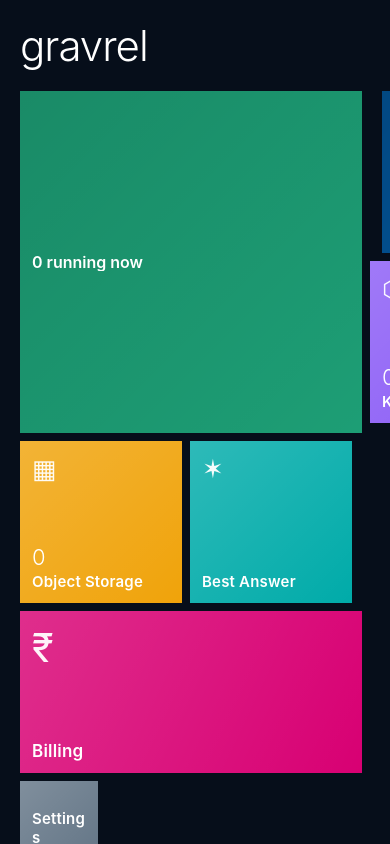
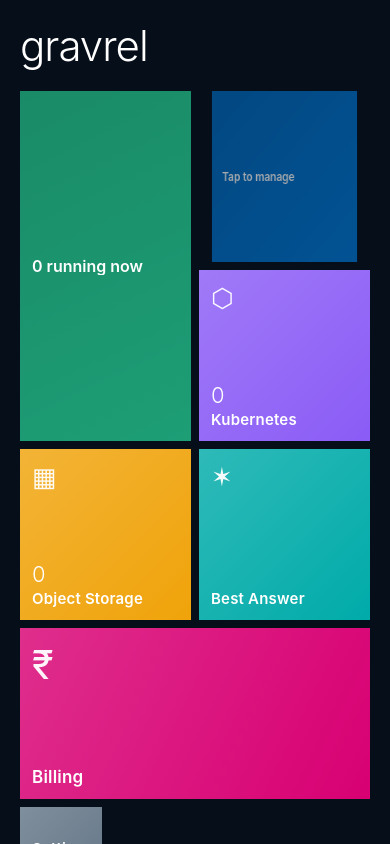
Before and after one commit to babritb-bot/gravrel-expo, a React Native app: screen /Home in a window 390 px wide. Built offline with nearby package versions, Linux system fonts and the light colour scheme; no server answers.

Commit message:
fix: tile grid was overflowing off-screen on narrower Android phones - tile dimensions now calculated from real device width instead of hardcoded pixels, guaranteeing all tiles fit on any screen size

```diff
--- a/app.json
+++ b/app.json
@@ -16,13 +16,19 @@
         "backgroundImage": "./assets/android-icon-background.png",
         "monochromeImage": "./assets/android-icon-monochrome.png"
       },
-      "predictiveBackGestureEnabled": false
+      "predictiveBackGestureEnabled": false,
+      "package": "com.gravrel.gravrelexpo"
     },
     "web": {
       "favicon": "./assets/favicon.png"
     },
     "plugins": [
       "expo-status-bar"
-    ]
+    ],
+    "extra": {
+      "eas": {
+        "projectId": "08bc64e4-9096-42d9-abc7-aa7ba147c4f7"
+      }
+    }
   }
 }
--- a/src/theme.ts
+++ b/src/theme.ts
@@ -1,31 +1,31 @@
+import { Dimensions } from 'react-native';
+
 // GravRel Metro Theme — genuine Windows 10 Mobile design language.
 // Flat, sharp-cornered tiles. Bold accent colors per service.
-// Dark canvas. Confident, oversized typography. No shadows, no
-// rounded corners — Metro's whole identity was flatness and color.
+// Dark canvas. Confident, oversized typography.
+//
+// Tile sizes are calculated from the REAL device screen width, not
+// hardcoded pixels — this is what makes the grid actually fit on
+// every phone, narrow or wide, instead of overflowing off-screen.
 
 export const METRO = {
-  background: '#060E1A',   // deep near-black canvas
-  surface: '#0A1628',      // slightly lifted surface (rare use)
+  background: '#060E1A',
+  surface: '#0A1628',
   textPrimary: '#FFFFFF',
   textSecondary: '#94A3B8',
   textMuted: '#4B5563',
 
-  // Real Metro-style accent palette — each service gets its own
-  // saturated, distinct tile color, same way Windows Phone assigned
-  // Mail=blue, Photos=purple, Store=orange, etc.
   accents: {
-    green: '#1D9E75',    // GravRel primary — VMs
-    blue: '#0078D7',     // Databases (genuine Windows Phone blue)
-    purple: '#8B5CF6',   // Kubernetes
-    amber: '#F0A30A',    // Storage (genuine Windows Phone amber/gold)
-    teal: '#00ABA9',     // Best Answer (genuine Windows Phone teal)
-    magenta: '#D80073',  // Billing (genuine Windows Phone magenta)
-    gray: '#647687',     // Settings (genuine Windows Phone steel/gray)
+    green: '#1D9E75',
+    blue: '#0078D7',
+    purple: '#8B5CF6',
+    amber: '#F0A30A',
+    teal: '#00ABA9',
+    magenta: '#D80073',
+    gray: '#647687',
   },
 
   spacing: { xs: 4, sm: 8, md: 12, lg: 20, xl: 28, xxl: 40 },
-
-  // Metro used NO rounded corners — sharp edges are core to the identity
   radius: 0,
 
   fontSizes: {
@@ -47,10 +47,24 @@ export const METRO = {
 
 export type TileSize = 'small' | 'medium' | 'wide' | 'large';
 
-// Real Metro tile dimensions, proportional to a 2-column base grid
-export const TILE_DIMENSIONS: Record<TileSize, { width: number; height: number }> = {
-  small:  { width: 78,  height: 78 },
-  medium: { width: 162, height: 162 },
-  wide:   { width: 342, height: 162 },
-  large:  { width: 342, height: 342 },
-};
+// Real, responsive tile grid math. A "column unit" is half the
+// available content width (screen width minus side padding and the
+// gap between columns). Every tile size is built from that one real
+// number, so the whole grid always fits — 360dp phone or 430dp phone.
+function calculateTileDimensions() {
+  const screenWidth = Dimensions.get('window').width;
+  const sidePadding = METRO.spacing.lg; // matches HomeScreen's scroll padding
+  const gap = METRO.spacing.sm;
+
+  const contentWidth = screenWidth - sidePadding * 2;
+  const colUnit = (contentWidth - gap) / 2;
+
+  return {
+    small:  { width: (colUnit - gap) / 2, height: (colUnit - gap) / 2 },
+    medium: { width: colUnit, height: colUnit },
+    wide:   { width: contentWidth, height: colUnit },
+    large:  { width: colUnit, height: colUnit * 2 + gap },
+  };
+}
+
+export const TILE_DIMENSIONS: Record<TileSize, { width: number; height: number }> = calculateTileDimensions();
```
Also changed, not shown: eas.json (added, +21 -0 lines), src/screens/HomeScreen.tsx (+9 -3 lines).
